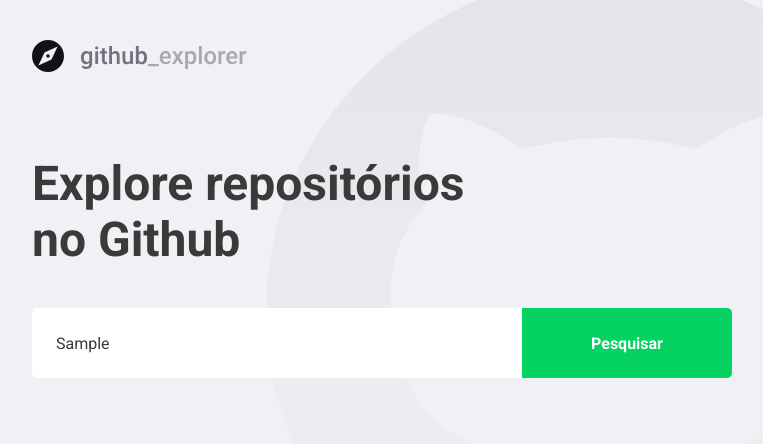
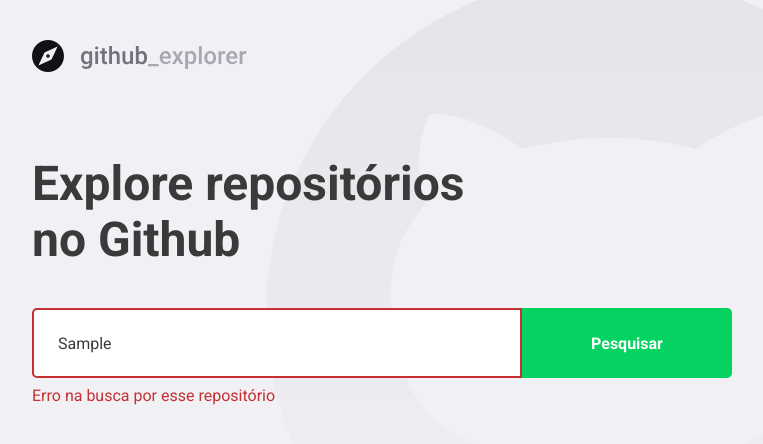
Before and after one commit to victorhugoaraujo/gostack-primeiro-projeto-com-react, a React (Create React App) app: page / in a window 1280 px wide. Both pictures are taken after typing "Sample" into the empty fields and a click on the button "Pesquisar". Shown: the top 444 px of the page, without its empty margins (148-911 px from the left). Built offline with nearby package versions, Linux system fonts and the light colour scheme; no server answers.

Commit message:
Input error styling

```diff
--- a/src/pages/Dashboard/index.tsx
+++ b/src/pages/Dashboard/index.tsx
@@ -4,7 +4,7 @@
 
 import logoImg from '../../assets/logo.svg';
 
-import { Title, Form, Repositories } from './styles';
+import { Title, Form, Repositories, Error } from './styles';
 
 interface Repository {
   full_name: string;
@@ -17,6 +17,7 @@
 
 const Dashboard: React.FC = () => {
   const [newRepo, setNewRepo] = useState('');
+  const [inputError, setInputError] = useState('');
   const [repositories, setRepositories] = useState<Repository[]>([]);
 
   async function handleAddRepository(
@@ -24,12 +25,21 @@
   ): Promise<void> {
     event.preventDefault();
 
-    const response = await api.get<Repository>(`repos/${newRepo}`);
+    if (!newRepo) {
+      setInputError('Digite o autor/nome do repositório');
+      return;
+    }
+    try {
+      const response = await api.get<Repository>(`repos/${newRepo}`);
 
-    const repository = response.data;
+      const repository = response.data;
 
-    setRepositories([...repositories, repository]);
-    setNewRepo('');
+      setRepositories([...repositories, repository]);
+      setNewRepo('');
+      setInputError('');
+    } catch (error) {
+      setInputError('Erro na busca por esse repositório');
+    }
   }
 
   return (
@@ -37,7 +47,7 @@
       <img src={logoImg} alt="Github Expolorer" />
       <Title>Explore repositórios no Github</Title>
 
-      <Form onSubmit={handleAddRepository}>
+      <Form hasError={!!inputError} onSubmit={handleAddRepository}>
         <input
           value={newRepo}
           onChange={(e) => setNewRepo(e.target.value)}
@@ -46,6 +56,7 @@
         <button type="submit">Pesquisar</button>
       </Form>
 
+      {inputError && <Error>{inputError}</Error>}
       <Repositories>
         {repositories.map((repository) => (
           <a key={repository.full_name} href="teste">
--- a/src/pages/Dashboard/styles.ts
+++ b/src/pages/Dashboard/styles.ts
@@ -1,5 +1,9 @@
-import styled from 'styled-components';
+import styled, { css } from 'styled-components';
 import { shade } from 'polished';
+
+interface FormProps {
+  hasError: boolean;
+}
 
 export const Title = styled.h1`
   font-size: 48px;
@@ -10,7 +14,7 @@
   margin-top: 80px;
 `;
 
-export const Form = styled.form`
+export const Form = styled.form<FormProps>`
   margin-top: 40px;
   max-width: 700px;
 
@@ -23,6 +27,13 @@
     border: 0;
     border-radius: 5px 0 0 5px;
     color: #3a3a3a;
+    border: 2px solid #fff;
+
+    ${(props) =>
+      props.hasError &&
+      css`
+        border-color: #c53030;
+      `}
 
     &::placeholder {
       color: #a8a8b3;
@@ -43,6 +54,12 @@
       background: ${shade(0.2, '#04d361')};
     }
   }
+`;
+
+export const Error = styled.span`
+  display: block;
+  color: #c53030;
+  margin-top: 8px;
 `;
 
 export const Repositories = styled.div`
```
